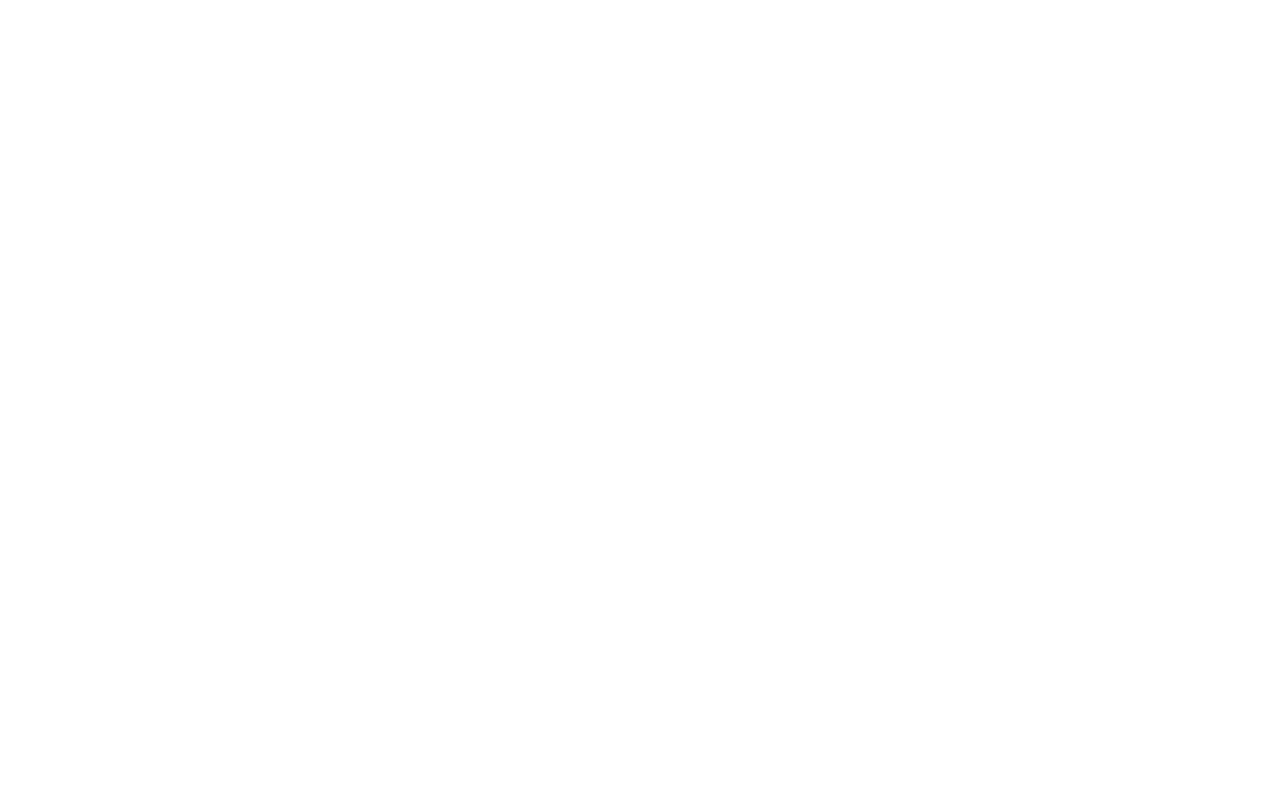
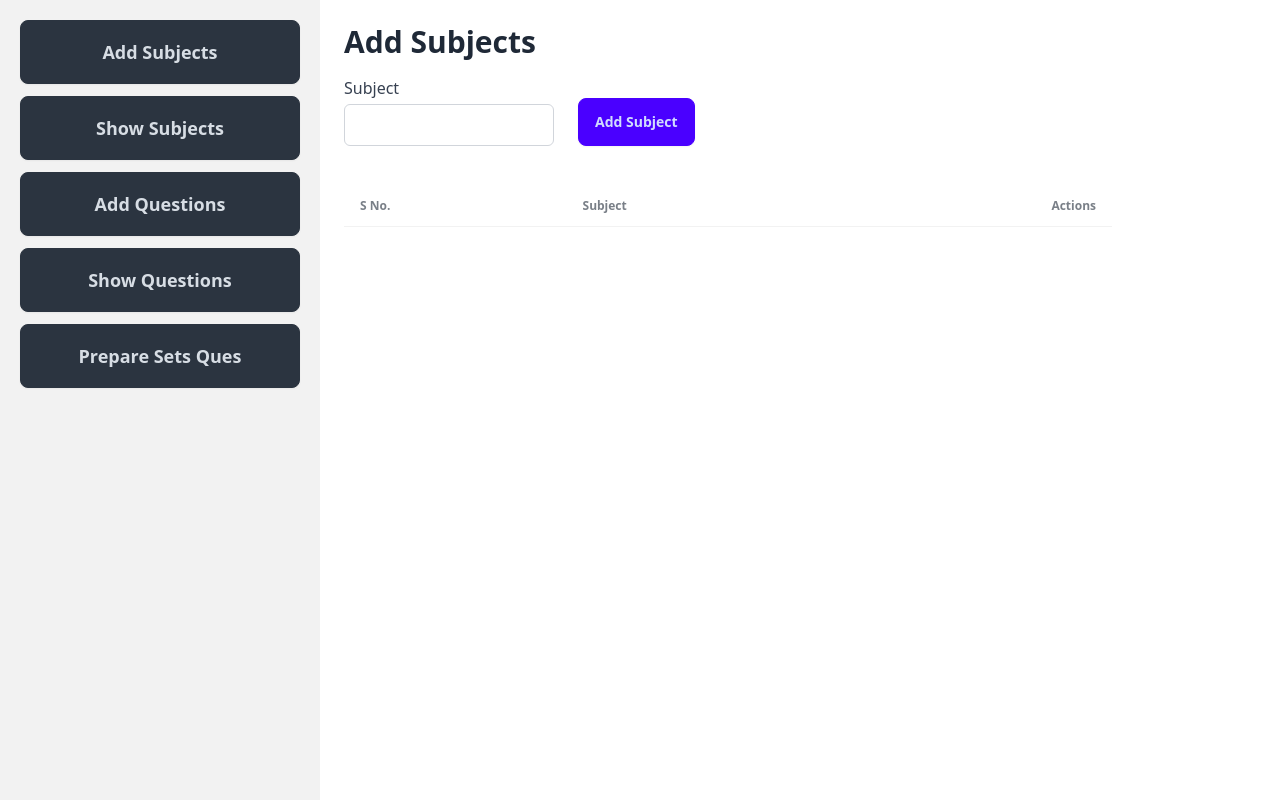
Before and after one commit to whyehtasam/exam-management-system, a React (Vite) app: page / in a window 1280 px wide. Built offline with nearby package versions, Linux system fonts and the light colour scheme.

Commit message:
Add react-router-dom dependency and update App.jsx

```diff
--- a/package.json
+++ b/package.json
@@ -11,7 +11,8 @@
   },
   "dependencies": {
     "react": "^18.2.0",
-    "react-dom": "^18.2.0"
+    "react-dom": "^18.2.0",
+    "react-router-dom": "^6.22.3"
   },
   "devDependencies": {
     "@types/react": "^18.2.64",
--- a/src/App.jsx
+++ b/src/App.jsx
@@ -1,8 +1,30 @@
+import React, { useState, useEffect } from 'react';
+import AddSubject from "./components/AddSubject";
+import ShowSubjects from "./components/ShowSubjects";
+import Sidebar from "./components/Sidebar";
+import { BrowserRouter as Router, Route, Routes } from "react-router-dom";
+
 function App() {
+  const [subjects, setSubjects] = useState(
+    JSON.parse(localStorage.getItem('subjects')) || []
+  );
+
+  useEffect(() => {
+    localStorage.setItem('subjects', JSON.stringify(subjects));
+  }, [subjects]);
+
   return (
-    <>
-
-    </>
+    <Router>
+      <div className="flex">
+        <Sidebar />
+        <div className="w-full">
+          <Routes>
+            <Route path="/" element={<AddSubject subjects={subjects} setSubjects={setSubjects} />} />
+            <Route path="/showSubjects" element={<ShowSubjects subjects={subjects} />} />
+          </Routes>
+        </div>
+      </div>
+    </Router>
   );
 }
 
--- /dev/null
+++ b/src/components/AddSubject.jsx
@@ -0,0 +1,82 @@
+import React, { useState, useEffect } from "react";
+
+function AddSubject({ subjects, setSubjects }) {
+  const [subject, setSubject] = useState("");
+
+
+  useEffect(() => {
+    localStorage.setItem("subjects", JSON.stringify(subjects));
+  }, [subjects]);
+
+  const handleSubmit = (e) => {
+    e.preventDefault();
+    if (subject !== "") {
+      setSubjects([...subjects, subject]);
+      setSubject("");
+    }
+  };
+
+  const handleDelete = (index) => {
+    const newSubjects = [...subjects];
+    newSubjects.splice(index, 1);
+    setSubjects(newSubjects);
+  };
+
+  return (
+    <div className="p-6">
+      <h1 className="text-3xl font-semibold mb-4">Add Subjects</h1>
+      <form onSubmit={handleSubmit} className="mb-4 grid grid-cols-4 items-end gap-6">
+        <div className=" ">
+          <div>
+
+          <label
+            htmlFor="subject"
+            className="block text-base font-medium text-gray-700"
+            >
+            Subject
+          </label>
+          <input
+            type="text"
+            id="subject"
+            name="subject"
+            value={subject}
+            onChange={(e) => setSubject(e.target.value)}
+            className="mt-1 p-2 block w-full border border-gray-300 rounded-md"
+            />
+            </div>
+        </div>
+
+        <button type="submit" className="btn w-fit btn-primary">
+          Add Subject
+        </button>
+      </form>
+      <table className="table max-w-3xl  mt-10">
+        <thead>
+          <tr>
+            <th>S No.</th>
+            <th>Subject</th>
+            <th className="text-right">Actions</th>
+          </tr>
+        </thead>
+        <tbody>
+          {subjects.map((subject, index) => (
+            <tr key={index} className="hover:bg-slate-50">
+              <td>{index + 1}</td>
+              <td>{subject}</td>
+              <td className="text-right">
+                <button
+                  onClick={() => handleDelete(index)}
+                  className="btn btn-error btn-sm text-white"
+                >
+                  Delete
+                </button>
+              </td>
+            </tr>
+          ))}
+        </tbody>
+      </table>
+    </div>
+  );
+}
+
+export default AddSubject;
--- /dev/null
+++ b/src/components/ShowSubjects.jsx
@@ -0,0 +1,9 @@
+import React from 'react'
+
+const ShowSubjects = () => {
+  return (
+    <div>ShowSubjects</div>
+  )
+}
+
+export default ShowSubjects
--- /dev/null
+++ b/src/components/Sidebar.jsx
@@ -0,0 +1,37 @@
+
+import { Link } from 'react-router-dom'
+
+const Sidebar = () => {
+  return (
+    <div className="drawer w-fit lg:drawer-open">
+  <input id="my-drawer-2" type="checkbox" className="drawer-toggle" />
+  <div className="drawer-content flex flex-col items-center justify-center">
+
+
+    <label htmlFor="my-drawer-2" className="btn btn-primary drawer-button lg:hidden">Open drawer</label>
+
+  </div>
+  <div className="drawer-side">
+    <label htmlFor="my-drawer-2" aria-label="close sidebar" className="drawer-overlay"></label>
+    <ul className="menu p-5 w-80 min-h-full bg-base-200 text-base-content  space-y-3">
+      {/* Sidebar content here */}
+    <Link to='/'>
+      <button className='btn btn-neutral btn-lg w-full'>Add Subjects</button></Link>
+    <Link to='/showSubjects'>
+      <button className='btn btn-neutral btn-lg w-full'>Show Subjects</button></Link>
+    <Link to='/addQuestions'>
+      <button className='btn btn-neutral btn-lg w-full'>Add Questions</button></Link>
+    <Link to='/showQuestions'>
+      <button className='btn btn-neutral btn-lg w-full'>Show Questions</button></Link>
+    <Link to='/prepareSets'>
+      <button className='btn btn-neutral btn-lg w-full'>Prepare Sets Ques</button></Link>
+
+
+    </ul>
+
+  </div>
+</div>
+  )
+}
+
+export default Sidebar
```
Also changed, not shown: 1 other file (tests, documents, lock files or other folders).
